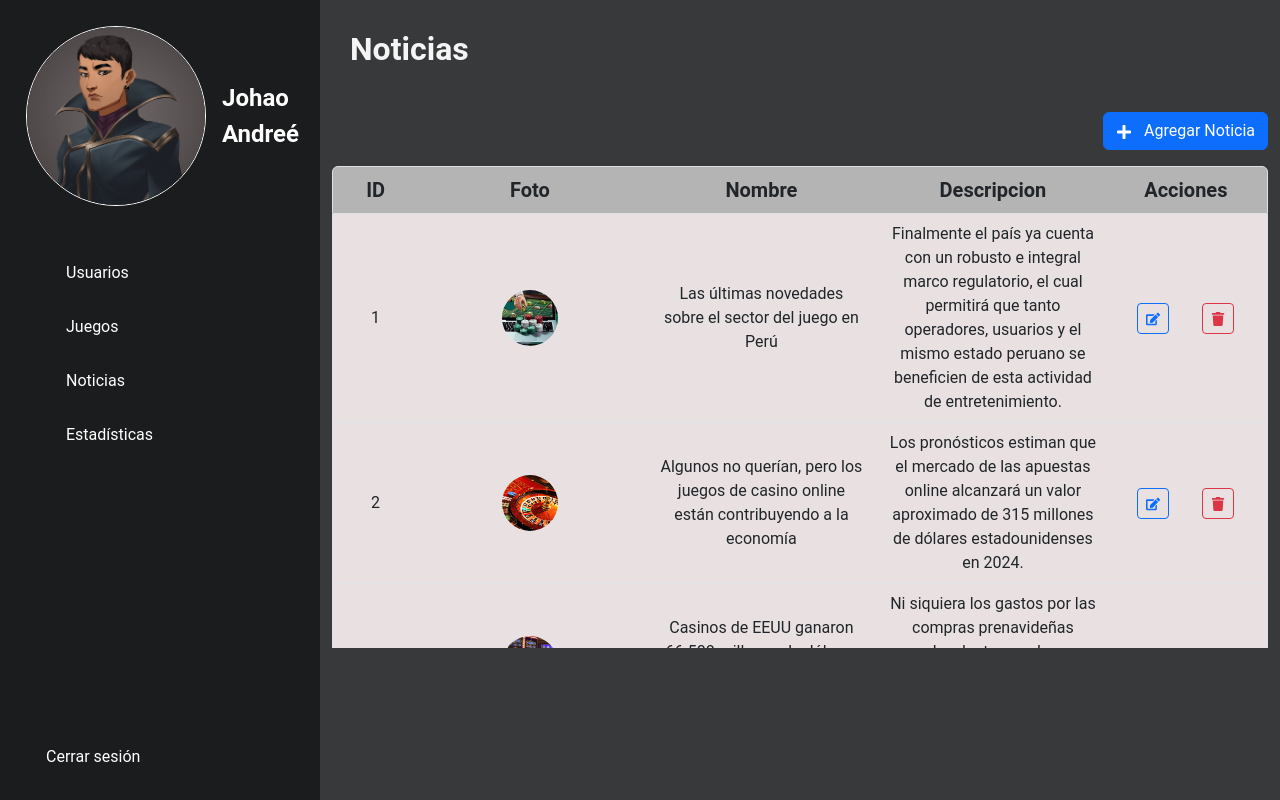
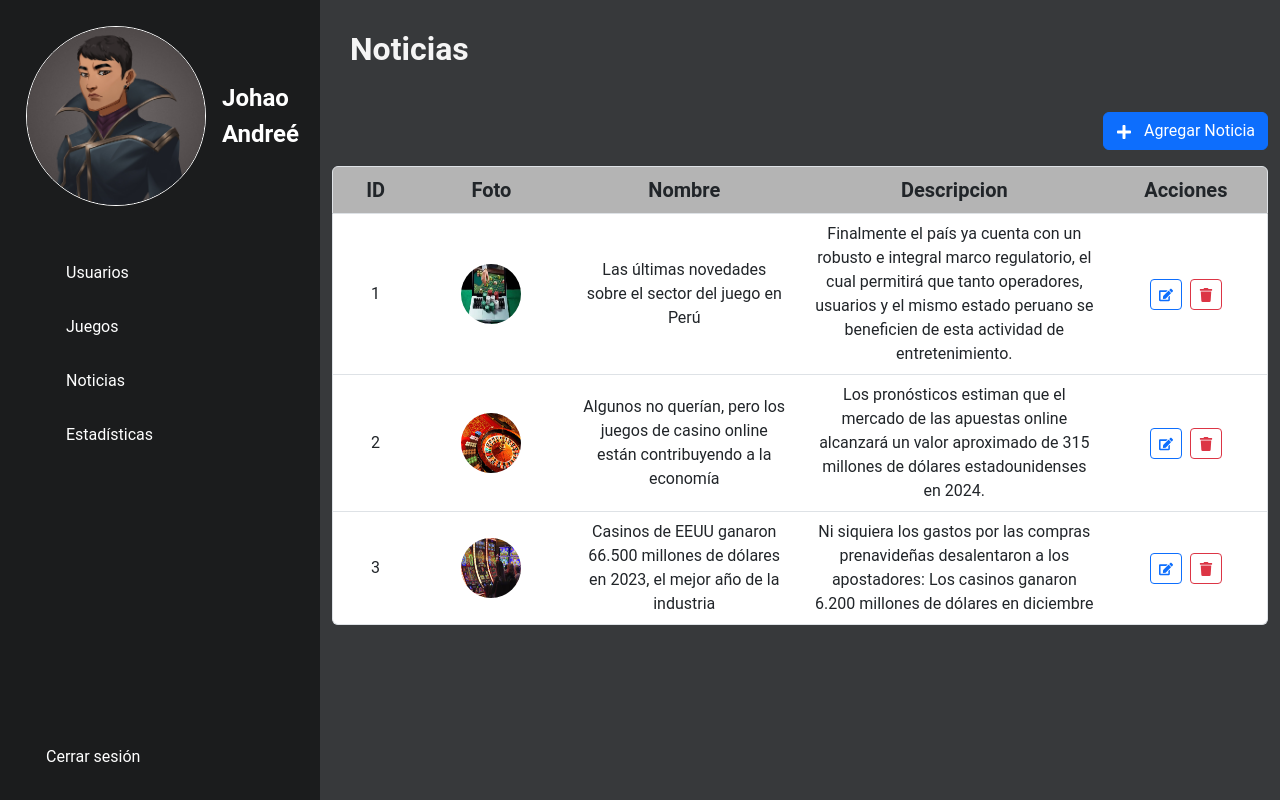
Before and after one commit to JohaoAndree/Proyecto_PrograWeb, a React (Vite) app: page /req24 in a window 1280 px wide. Built offline with nearby package versions, Linux system fonts and the light colour scheme.

Commit message:
Se actualiza componente ListaNoticias con lo realizado en el req 25

```diff
--- a/src/Reqs_Johao/Req_24/Components/ListaNoticias.tsx
+++ b/src/Reqs_Johao/Req_24/Components/ListaNoticias.tsx
@@ -1,65 +1,109 @@
-import styles from "./styles.module.css"
-import { FaEdit, FaTrash, FaPlus } from 'react-icons/fa';
+import { useState } from "react";
+import styles from "./styles.module.css";
+import { FaEdit, FaPlus } from "react-icons/fa";
+import Modal from "../../../Reqs_Gerson/req25/componentes25/EditarModal";
+import Eliminar from "../../../Reqs_Gerson/req25/componentes25/Eliminar";
+import Agregar from "../../../Reqs_Gerson/req25/componentes25/Agregar";
 
-export interface Noticia{
-    id : number
-    foto : string
-    nombre : string
-    descripcion : string
+export interface Noticia {
+  id: number;
+  foto: string;
+  nombre: string;
+  descripcion: string;
 }
 
-interface PropsListaNoticias{
-    data : Noticia[]
+interface PropsListaNoticias {
+  data: Noticia[];
 }
 
-const ListaNoticias = (props: PropsListaNoticias) => {
+const ListaNoticias = ({ data }: PropsListaNoticias) => {
+  const [noticias, setNoticias] = useState(data);
+  const [noticiaEditando, setNoticiaEditando] = useState<Noticia | null>(null);
+  const [modalAgregar, setModalAgregar] = useState(false); // ✅ estado para abrir el modal agregar
+
+  const handleEditar = (noticia: Noticia) => {
+    setNoticiaEditando(noticia);
+  };
+
+  const guardarCambios = (nueva: Noticia) => {
+    setNoticias((prev) =>
+      prev.map((n) => (n.id === nueva.id ? nueva : n))
+    );
+    setNoticiaEditando(null);
+  };
+
+  const eliminarNoticia = (id: number) => {
+    setNoticias(noticias.filter((n) => n.id !== id));
+  };
+
+  const agregarNoticia = (nueva: Noticia) => {
+    setNoticias((prev) => [...prev, nueva]);
+    setModalAgregar(false);
+  };
+
   return (
     <div className="container text-center mt-4">
       <div className="mb-3 d-flex justify-content-end">
-                <button className="btn btn-primary">
+        <button
+          className="btn btn-primary"
+          onClick={() => setModalAgregar(true)}
+        >
           <FaPlus className="me-2" /> Agregar Noticia
         </button>
       </div>
       <ul className="list-group d-flex flex-column">
-                <li className={"list-group-item " + styles.Encabezado}>
+        <li className={`list-group-item ${styles.Encabezado}`}>
           <div className="row align-items-center">
             <div className="col-1">ID</div>
-                        <div className="col-3">Foto</div>
+            <div className="col-2">Foto</div>
             <div className="col-3">Nombre</div>
-                        <div className="col-3">Descripcion</div>
+            <div className="col-4">Descripcion</div>
             <div className="col-2">Acciones</div>
           </div>
         </li>
-                {props.data.map((elemento: Noticia) => {
-                    return (
-                        <li className={"list-group-item " + styles.ItemLista}>
+        {noticias.map((noticia) => (
+          <li className="list-group-item" key={noticia.id}>
             <div className="row align-items-center">
-                                <div className="col-1">{elemento.id}</div>
-                                <div className="col-3">
+              <div className="col-1">{noticia.id}</div>
+              <div className="col-2">
                 <img
-                                        src={elemento.foto}
-                                        alt={`avatar${elemento.nombre}`}
-                                        className="rounded-circle"
-                                        style={{ width: 56, height: 56, objectFit: "cover" }}
+                  src={noticia.foto}
+                  alt="foto"
+                  style={{ width: 60, height: 60, borderRadius: "50%" }}
                 />
               </div>
-                                <div className="col-3">{elemento.nombre}</div>
-                                <div className="col-3">{elemento.descripcion}</div>
-                                <div className="col-2 d-flex justify-content-around">
-                                    <button className="btn btn-sm btn-outline-primary">
+              <div className="col-3">{noticia.nombre}</div>
+              <div className="col-4">{noticia.descripcion}</div>
+              <div className="col-2">
+                <button
+                  className="btn btn-outline-primary btn-sm me-2"
+                  onClick={() => handleEditar(noticia)}
+                >
                   <FaEdit />
                 </button>
-                                    <button className="btn btn-sm btn-outline-danger">
-                                        <FaTrash />
-                                    </button>
+                <Eliminar id={noticia.id} onDelete={eliminarNoticia} />
               </div>
             </div>
           </li>
-                    );
-                })}
+        ))}
       </ul>
+
+      {noticiaEditando && (
+        <Modal
+          noticia={noticiaEditando}
+          onSave={guardarCambios}
+          onClose={() => setNoticiaEditando(null)}
+        />
+      )}
+
+      {modalAgregar && (
+        <Agregar
+          onSave={agregarNoticia}
+          onClose={() => setModalAgregar(false)}
+        />
+      )}
     </div>
   );
 };
 
-export default ListaNoticias
+export default ListaNoticias;
```
Lines whose indentation alone changed are shown as unchanged.
